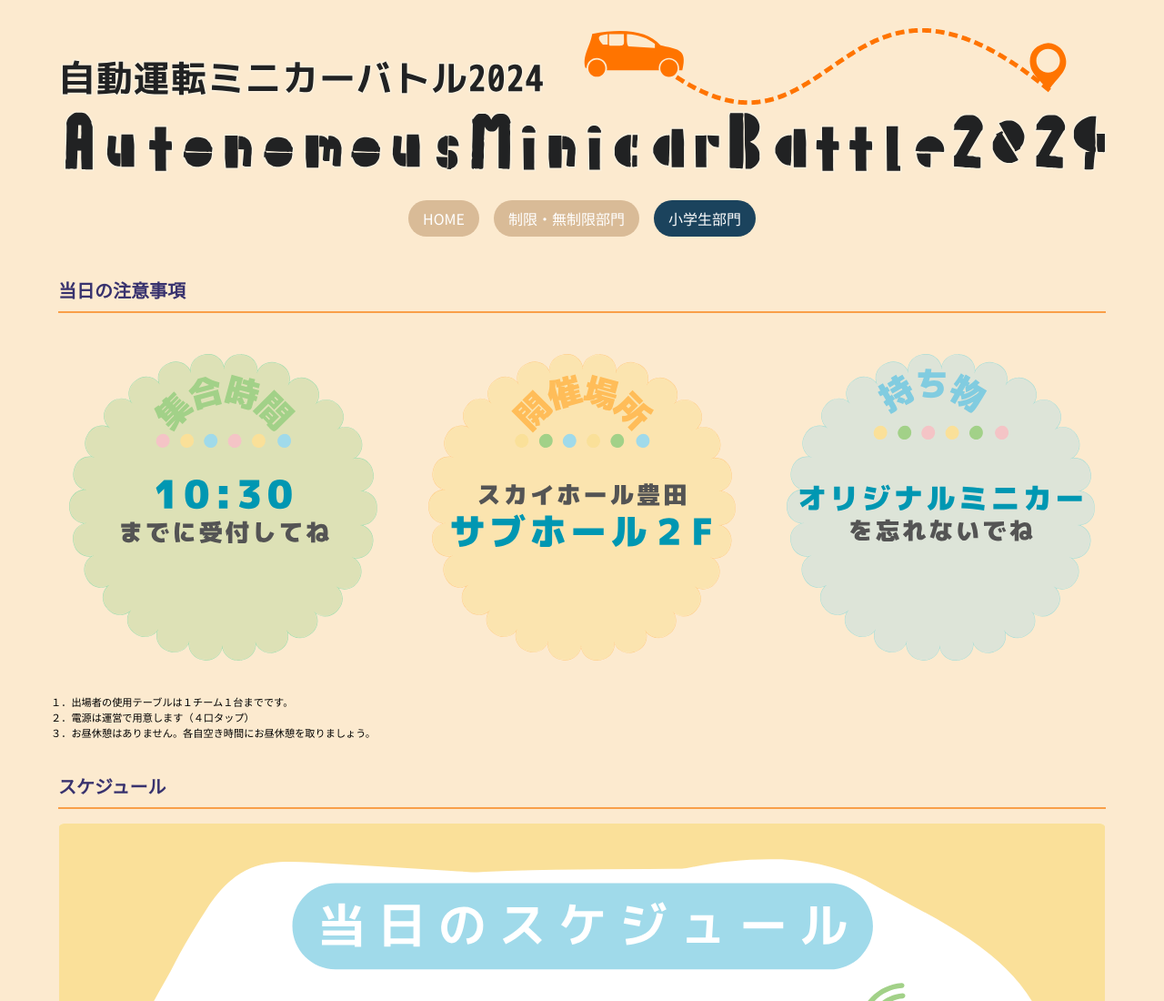
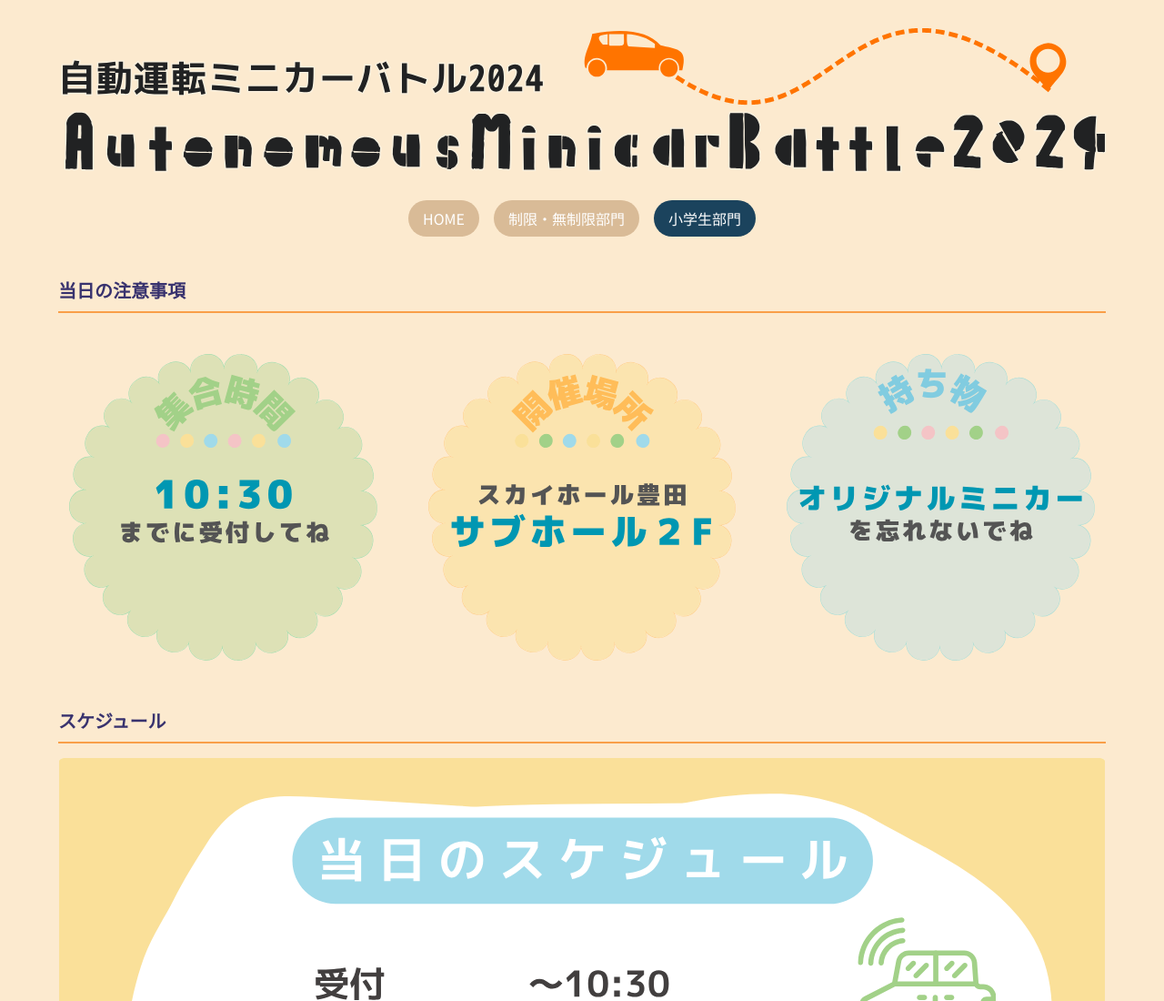
Before and after one commit to autonomous-minicar-battle/race-2024, a plain HTML site: page bumon_shoguakusei.html in a window 1280 px wide. Shown: the top 1100 px of the page at 91% size. Drawn offline with Linux system fonts and the light colour scheme.

Commit message:
mod shougakusei

```diff
--- a/bumon_shoguakusei.html
+++ b/bumon_shoguakusei.html
@@ -267,11 +267,6 @@
             <img src="assets/images/bumon_junior/brings.svg" alt="持ち物" class="schedule-image">
             </div>
         </div>
-        <p style="font-size: 0.7rem;">１．出場者の使用テーブルは１チーム１台までです。
-            <br>２．電源は運営で用意します（４口タップ）
-            <br>３．お昼休憩はありません。各自空き時間にお昼休憩を取りましょう。
-        </p>
-
         <div style=" padding: 0.5rem; border-radius: 0.375rem;">
             <h2 style="font-size: 1.25rem; border-bottom: 2px solid #F99F48; padding-bottom: 0.5rem; margin-bottom: 1rem;">スケジュール</h2>
             <img src="assets/images/bumon_junior/bumon_junior_schedule.svg" alt="タイムスケジュール" class="schedule-image">
```
